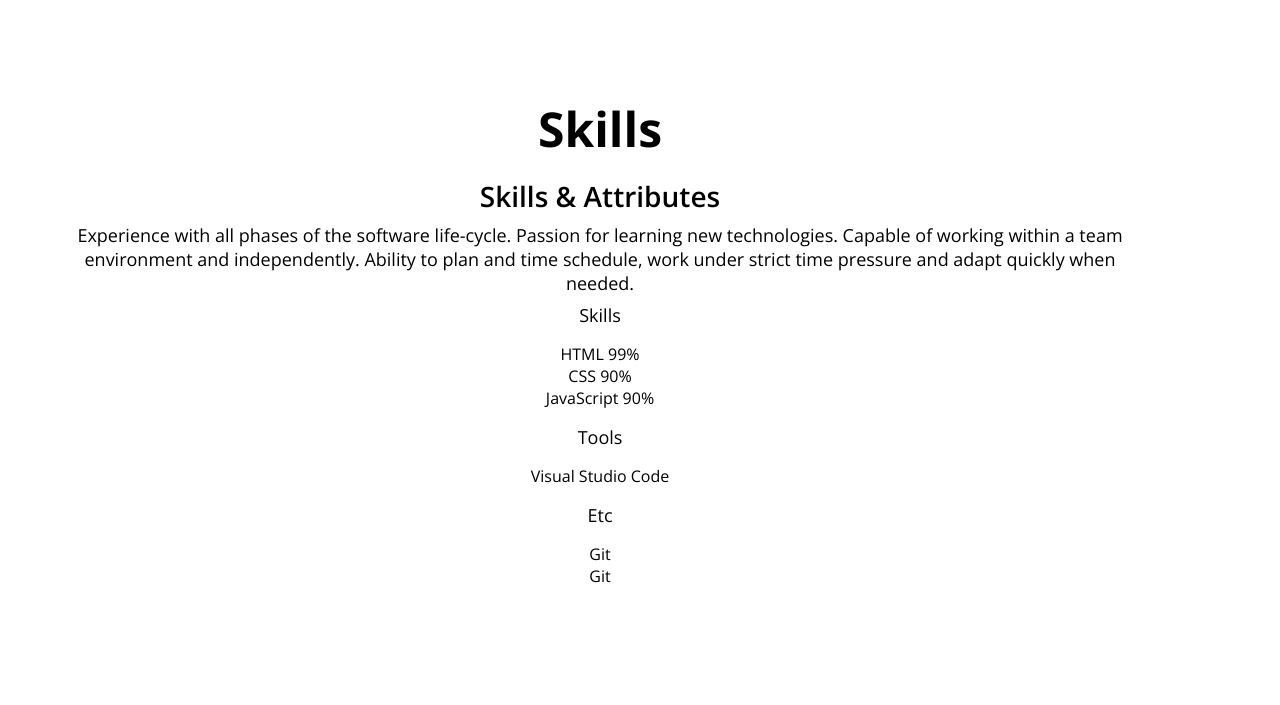
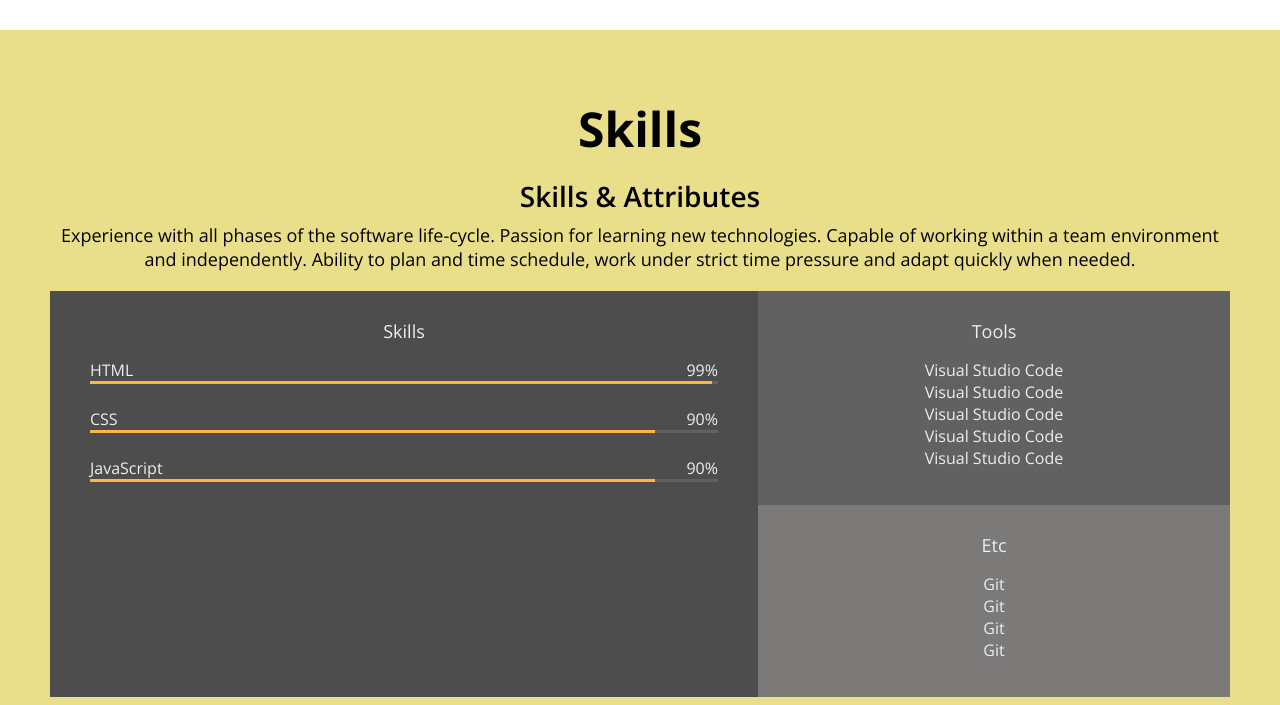
Before and after one commit to 63eggplants/portfolio, a plain HTML site: page index.html in a window 1280 px wide. Shown: the part 1475-2180 px from the top of the page. Drawn offline with nearby package versions, Linux system fonts and the light colour scheme.

Commit message:
CSS: Skills

```diff
--- a/index.html
+++ b/index.html
@@ -66,7 +66,7 @@
     </header>
     <main>
       <!-- About -->
-      <section id="about" class="section">
+      <section id="about" class="section section__container">
         <h1>About me</h1>
         <p>
           Lorem ipsum dolor sit amet consectetur adipisicing elit. Omnis,
@@ -121,51 +121,56 @@
       </section>
       <!-- Skills -->
       <section id="skills" class="section">
+        <div class="section__container">
           <h1>Skills</h1>
           <h2>Skills & Attributes</h2>
           <p>
             Experience with all phases of the software life-cycle. Passion for
             learning new technologies. Capable of working within a team
-          environment and independently. Ability to plan and time schedule, work
-          under strict time pressure and adapt quickly when needed.
+            environment and independently. Ability to plan and time schedule,
+            work under strict time pressure and adapt quickly when needed.
           </p>
           <div class="skillset">
-          <div class="skillset_left">
+            <div class="skillset__left">
               <h3 class="skillset__title">Skills</h3>
               <ul class="skillset__skills">
                 <li class="skill">
-                <div class="skill_description">
+                  <div class="skill__description">
                     <span>HTML</span>
                     <span>99%</span>
                   </div>
                   <div class="skill__bar">
-                  <div class="skill__value"></div>
+                    <div class="skill__value" style="width: 99%"></div>
                   </div>
                 </li>
                 <li class="skill">
-                <div class="skill_description">
+                  <div class="skill__description">
                     <span>CSS</span>
                     <span>90%</span>
                   </div>
                   <div class="skill__bar">
-                  <div class="skill__value"></div>
+                    <div class="skill__value" style="width: 90%"></div>
                   </div>
                 </li>
                 <li class="skill">
-                <div class="skill_description">
+                  <div class="skill__description">
                     <span>JavaScript</span>
                     <span>90%</span>
                   </div>
                   <div class="skill__bar">
-                  <div class="skill__value"></div>
+                    <div class="skill__value" style="width: 90%"></div>
                   </div>
                 </li>
               </ul>
             </div>
-          <div class="skillset_right">
+            <div class="skillset__right">
               <div class="tools">
                 <h3 class="skillset__title">Tools</h3>
                 <ul class="tools__list">
+                  <li><span>Visual Studio Code</span></li>
+                  <li><span>Visual Studio Code</span></li>
+                  <li><span>Visual Studio Code</span></li>
+                  <li><span>Visual Studio Code</span></li>
                   <li><span>Visual Studio Code</span></li>
                 </ul>
               </div>
@@ -174,7 +179,10 @@
                 <ul class="etc__list">
                   <li><span>Git</span></li>
                   <li><span>Git</span></li>
+                  <li><span>Git</span></li>
+                  <li><span>Git</span></li>
                 </ul>
+              </div>
             </div>
           </div>
         </div>
--- a/style.css
+++ b/style.css
@@ -1,7 +1,7 @@
 :root {
   /* Color */
   --color-white: #ffffff;
-  --color-ligth-white: #eeeeee;
+  --color-light-white: #eeeeee;
   --color-dark-white: #bdbdbd;
   --color-yellow: #e9de8a;
   --color-blue: #80bde3;
@@ -166,8 +166,12 @@ p {
 .section {
   text-align: center;
   padding: 3.125rem;
+  margin: auto;
+}
+
+.section__container {
   max-width: 1200px;
-  /* margin: auto; */
+  margin: auto;
 }
 
 /* About */
@@ -233,3 +237,55 @@ p {
 .job__period {
   font-size: var(--font-micro);
 }
+
+/* Skills */
+#skills {
+  background-color: var(--color-yellow);
+}
+
+.skillset {
+  display: flex;
+  background: var(--color-light-grey);
+  color: var(--color-light-white);
+  margin: 1.25rem 0;
+}
+
+.skillset__title {
+  color: var(--color-light-white);
+}
+
+.skillset__left {
+  flex-basis: 60%;
+  background: var(--color-dark-grey);
+  padding: 1.25rem 2.5rem;
+}
+.skill {
+  margin-bottom: 1.5rem;
+}
+.skill__description {
+  display: flex;
+  justify-content: space-between;
+}
+
+.skill__bar {
+  height: 0.188rem;
+  background: var(--color-grey);
+}
+
+.skill__value {
+  width: 70%;
+  height: 0.188rem;
+  background: var(--color-orange);
+}
+.skillset__right {
+  flex-basis: 40%;
+}
+
+.tools {
+  background: var(--color-grey);
+}
+
+.tools,
+.etc {
+  padding: 1.25rem;
+}
```
Lines whose indentation alone changed are shown as unchanged.
